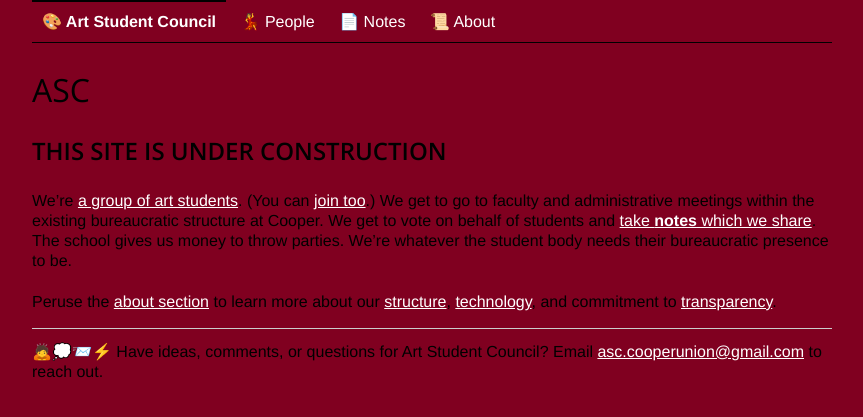
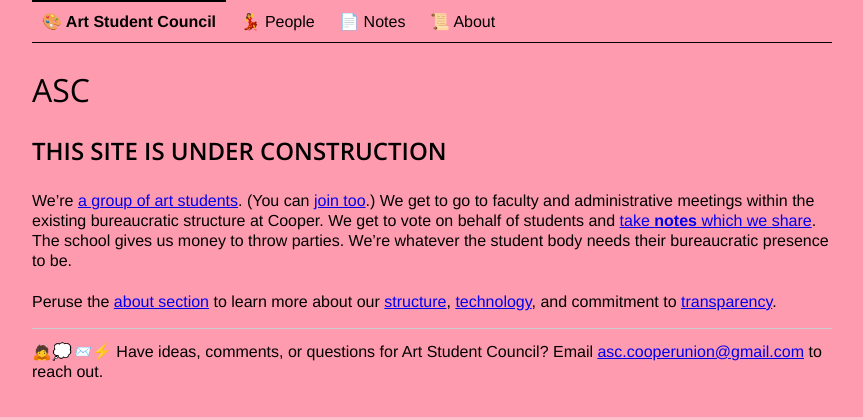
Before and after one commit to CooperASC/cooperasc.github.com, a Jekyll site: the page built from index.md, in a window 1280 px wide. Shown: the top 417 px of the page, without its empty margins (208-1071 px from the left). Built offline with Jekyll 4.4.1, drawn with Linux system fonts in a browser that asks for light colours.

Commit message:
removed anchor styling and changed background color

```diff
--- a/css/style.css
+++ b/css/style.css
@@ -81,20 +81,6 @@
 /*
  * Addresses `outline` inconsistency between Chrome and other browsers.
  */
-
-a:link,
-a:active {
-	color:white !important;
-}
-
-a:visited {
-	color:#33333 !important;
-}
-
-a: hover {
-	background-color: white !important;
-	color:black !important;
-}
 
 a:focus {
 		outline: thin dotted;
@@ -396,7 +382,7 @@
 	padding:0;
 	font-family: Helvetica,Sans-Serif;
 	line-height:1.25;
-	background:#800020;
+	background:#ff9baf;
 }
 
 h1, h2, h3 {
@@ -594,7 +580,7 @@
 	display:inline-block;
 	border-radius:5px;
 	background:#bbb;
-	color:#fff;
+	:#fff;
 	padding:3px 5px;
 	text-decoration: none;
 }
```
